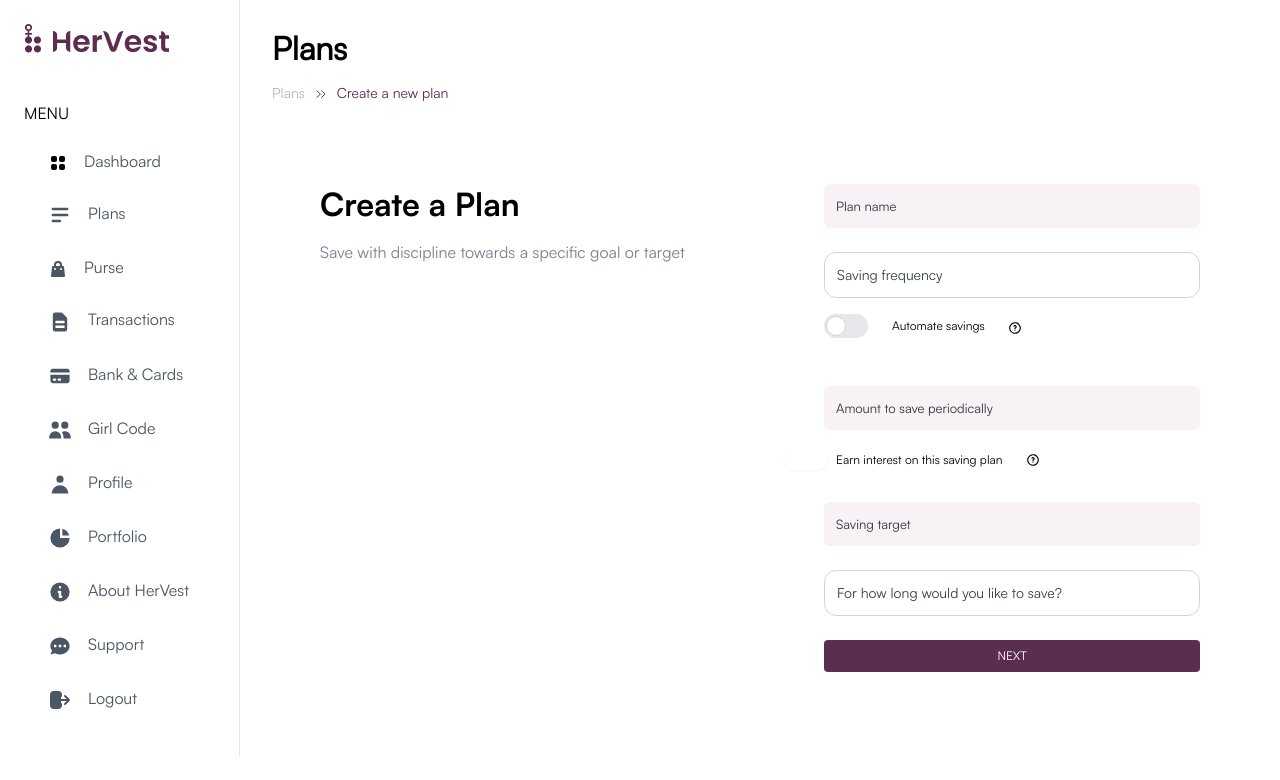
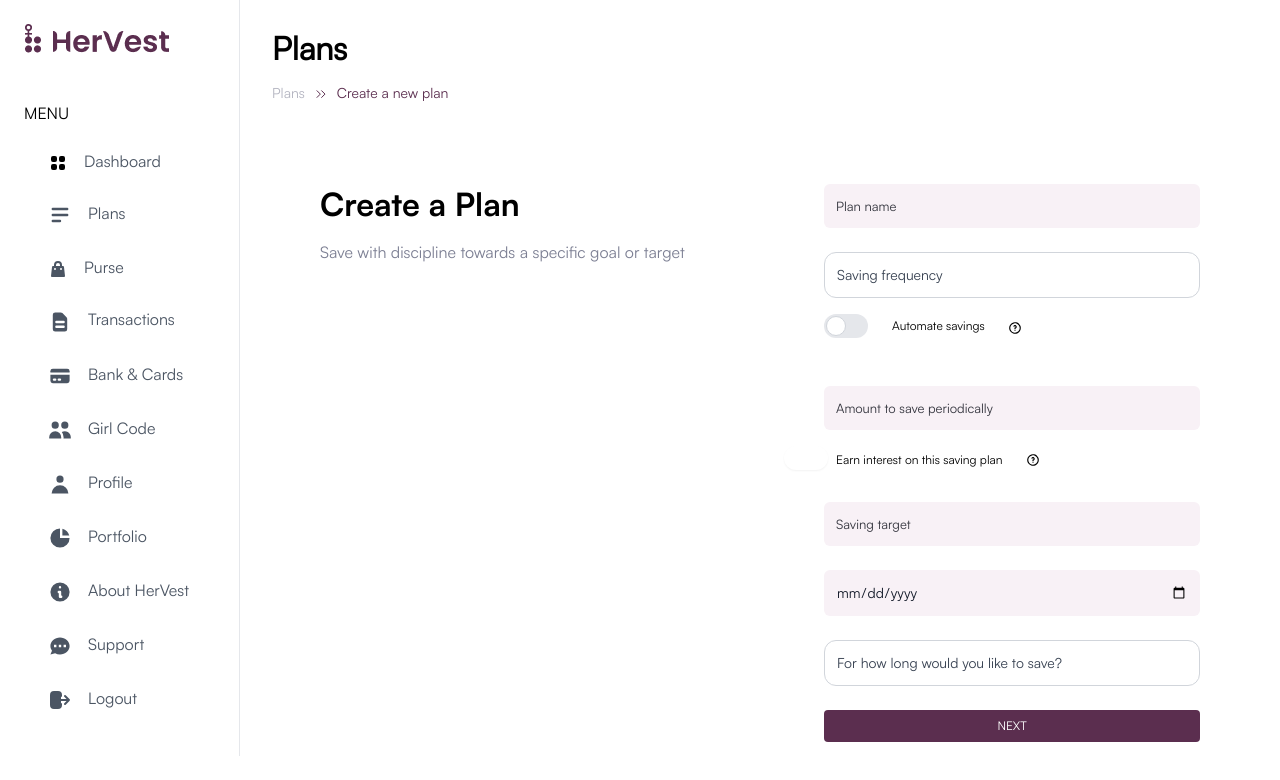
Before and after one commit to Iqmaah/me, a React (Create React App) app: page /CreatePlan in a window 1280 px wide. Shown: the top 780 px of the page. Built offline with nearby package versions, Linux system fonts and the light colour scheme; what tw-elements would draw is missing.

Commit message:
plan summary edit

```diff
--- a/package.json
+++ b/package.json
@@ -7,6 +7,7 @@
     "@testing-library/react": "^13.2.0",
     "@testing-library/user-event": "^13.5.0",
     "axios": "^0.27.2",
+    "moment": "^2.29.4",
     "react": "^18.1.0",
     "react-dom": "^18.1.0",
     "react-hot-toast": "^2.3.0",
--- a/src/pages/Dashboard/Dashboard.jsx
+++ b/src/pages/Dashboard/Dashboard.jsx
@@ -53,6 +53,7 @@ useEffect(() => {
         console.log(investments);
         setRefferalCode(response.data.data.referralCode)
         localStorage.setItem("totalSavings", response.data.data.totalSavings)
+        //localStorage.setItem()
         setFirstName(localStorage.getItem("firstName"))
         setProfile_image(localStorage.getItem("profile_image"))
 
--- a/src/pages/Plans/CreatePlan.jsx
+++ b/src/pages/Plans/CreatePlan.jsx
@@ -4,8 +4,10 @@ import Sidebar from "../../shared-components/Sidebar/Sidebar"
 import Dropdown from "../../shared-components/Form/Dropdown"
 import PrimaryFormField from "../../shared-components/Form/PrimaryFormField"
 import Button from "../../shared-components/Form/Button"
-import { addMonths } from "../../services/network/users"
+//import { addMonths } from "../../services/network/users"
 import { POSTwithoutTOKEN } from "../../services/network/users"
+import moment from "moment"
+
 //import toast from 'react-hot-toast'
 
 const CreatePlan = () => {
@@ -16,6 +18,7 @@ const CreatePlan = () => {
     const [targetDuration, setTargetDuration] = useState("")
     const [autoSave, setAutoSave] = useState(false)
     const [enableInterest, setEnableInterest] = useState(false)
+    const [startDate, setStartDate] = useState("")
     const [targetDate, setTargetDate] = useState()
     const [interestRate, setInterestRate] = useState()
     const navigate = useNavigate()
@@ -31,7 +34,8 @@ const CreatePlan = () => {
                 savingAmount,
                 targetDuration,
                 interestRate,
-                targetDate
+                targetDate,
+                startDate
             }})
         } catch (error) {
             console.log(error)
@@ -40,12 +44,15 @@ const CreatePlan = () => {
     }
 
     const handleDuration = async(dateValue) => {
-        console.log(dateValue);
+        console.log(dateValue, new Date());
+        console.log(startDate, 'selected date');
         setTargetDuration(dateValue)
-        let anewtarget =addMonths(new Date(), dateValue.replace("M",""))
+       // let anewtarget =addMonths(new Date(), dateValue.replace("M",""))
+       let anewtarget = moment(startDate, "YYYY-MM-DD").add(dateValue.replace("M",""), 'months')
         console.log(anewtarget);
         const response = await POSTwithoutTOKEN('misc/get_interest_rate', {
-            "startDate": (new Date().toISOString()).slice(0,10),
+            //"startDate": (new Date().toISOString()).slice(0,10),
+            "startDate": startDate,
             "targetDate": (anewtarget.toISOString()).slice(0,10)
         })
         console.log(response);
@@ -175,6 +182,11 @@ const CreatePlan = () => {
                                     <PrimaryFormField type="text" placeholder="Saving target"  onChange={(e) => setTargetAmount(e.target.value)} value={targetAmount}/>
                                 </div><br />
 
+                                <div>
+                                    <label htmlFor="Start Date" className="sr-only">Start Date </label>
+                                    <PrimaryFormField type="date" placeholder="Start Date"  onChange={(e) => setStartDate(e.target.value)} value={startDate}/>
+                                </div><br />
+
                                 <div className="flex justify-center">
 
                                         <div className="mb-6 w-96 md:w-96 lg:w-full">
--- a/src/pages/Plans/PlanSummary.jsx
+++ b/src/pages/Plans/PlanSummary.jsx
@@ -9,7 +9,7 @@ import toast from 'react-hot-toast'
 const PlanSummary = () => {
     const addPlanData = useLocation();
     console.log(addPlanData.state);
-    const { planName,targetAmount,frequency,savingAmount,targetDuration,interestRate,targetDate } = addPlanData.state
+    const { planName,targetAmount,frequency,savingAmount,targetDuration,interestRate,targetDate,startDate } = addPlanData.state
 
     // const planName= localStorage.getItem('planName')
     // const targetAmount = localStorage.getItem('targetAmount')
@@ -107,7 +107,8 @@ const PlanSummary = () => {
 
                                 <div>
                                     <p className='text-[#666666] pb-2  text-[14px] font-[300px] leading-5'>Start date</p>
-                                    <p className='text-[16px] font-[400px] leading-6'>{(new Date().toISOString()).slice(0,10)}</p>
+                                    {/* <p className='text-[16px] font-[400px] leading-6'>{(new Date().toISOString()).slice(0,10)}</p> */}
+                                    <p className='text-[16px] font-[400px] leading-6'>{startDate}</p>
                                 </div>
 
                                 <div>
--- a/src/services/network/users.js
+++ b/src/services/network/users.js
@@ -54,11 +54,11 @@ export const POSTwithTOKEN = (URI, data, token) => {
     })
 }
 
-export const addMonths = (date, months) => {
-  var d = date.getDate();
-  date.setMonth(date.getMonth() + +months);
-  if (date.getDate() !== d) {
-    date.setDate(0);
-  }
-  return date;
-}
+// export const addMonths = (date, months) => {
+//   var d = date.getDate();
+//   date.setMonth(date.getMonth() + +months);
+//   if (date.getDate() !== d) {
+//     date.setDate(0);
+//   }
+//   return date;
+// }
```
Also changed, not shown: src/store/store.js (added), 1 other file (tests, documents, lock files or other folders).
